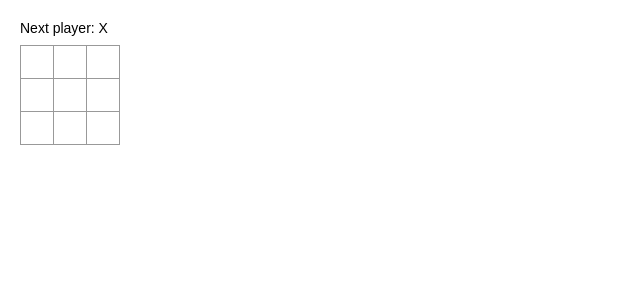
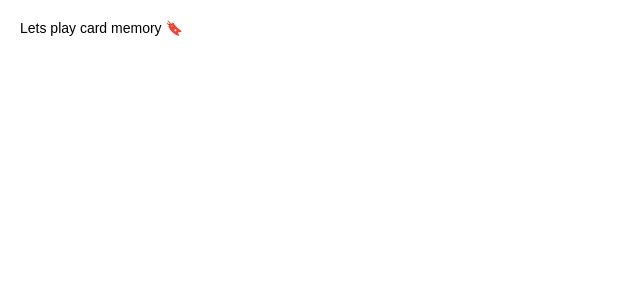
Before and after one commit to riittagerhards/card-memory, a React (Vite) app: page / in a window 1280 px wide. Shown: the top 300 px of the page, without its empty margins (0-640 px from the left). Built offline with nearby package versions, Linux system fonts and the light colour scheme.

Commit message:
🔥 Prepare main files

```diff
--- a/src/app/components/Board.tsx
+++ /dev/null
@@ -1,33 +0,0 @@
-import React from 'react';
-import Square from './Square';
-
-function Board(): JSX.Element {
-  function renderSquare(i: number) {
-    return <Square />;
-  }
-
-  const status = 'Next player: X';
-
-  return (
-    <div>
-      <div className="status">{status}</div>
-      <div className="board-row">
-        {renderSquare(0)}
-        {renderSquare(1)}
-        {renderSquare(2)}
-      </div>
-      <div className="board-row">
-        {renderSquare(3)}
-        {renderSquare(4)}
-        {renderSquare(5)}
-      </div>
-      <div className="board-row">
-        {renderSquare(6)}
-        {renderSquare(7)}
-        {renderSquare(8)}
-      </div>
-    </div>
-  );
-}
-
-export default Board;
--- a/src/app/components/Game.tsx
+++ b/src/app/components/Game.tsx
@@ -1,18 +1,7 @@
 import React from 'react';
-import Board from './Board';
 
 function Game(): JSX.Element {
-  return (
-    <div className="game">
-      <div className="game-board">
-        <Board />
-      </div>
-      <div className="game-info">
-        <div>{/* status */}</div>
-        <ol>{/* TODO */}</ol>
-      </div>
-    </div>
-  );
+  return <div className="game"> Lets play card memory 🔖</div>;
 }
 
 export default Game;
--- a/src/app/components/Square.tsx
+++ /dev/null
@@ -1,7 +0,0 @@
-import React from 'react';
-
-function Square(): JSX.Element {
-  return <button className="square">{/* TODO */}</button>;
-}
-
-export default Square;
--- a/src/app/globals.css
+++ b/src/app/globals.css
@@ -8,49 +8,7 @@ code {
     monospace;
 }
 
-ol,
-ul {
-  padding-left: 30px;
-}
-
-.board-row::after {
-  clear: both;
-  content: '';
-  display: table;
-}
-
-.status {
-  margin-bottom: 10px;
-}
-
-.square {
-  background: #fff;
-  border: 1px solid #999;
-  float: left;
-  font-size: 24px;
-  font-weight: bold;
-  line-height: 34px;
-  height: 34px;
-  margin-right: -1px;
-  margin-top: -1px;
-  padding: 0;
-  text-align: center;
-  width: 34px;
-}
-
-.square:focus {
-  outline: none;
-}
-
-.kbd-navigation .square:focus {
-  background: #ddd;
-}
-
 .game {
   display: flex;
   flex-direction: row;
 }
-
-.game-info {
-  margin-left: 20px;
-}
```
